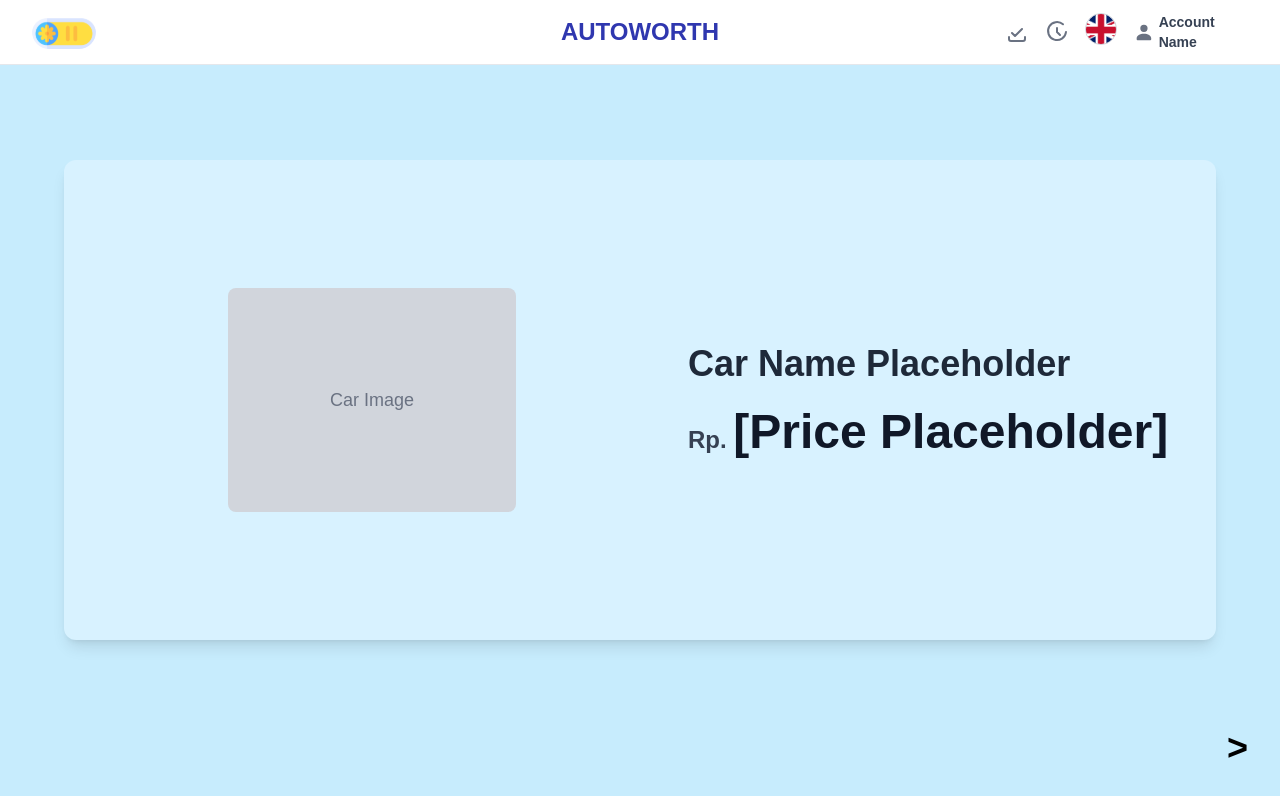
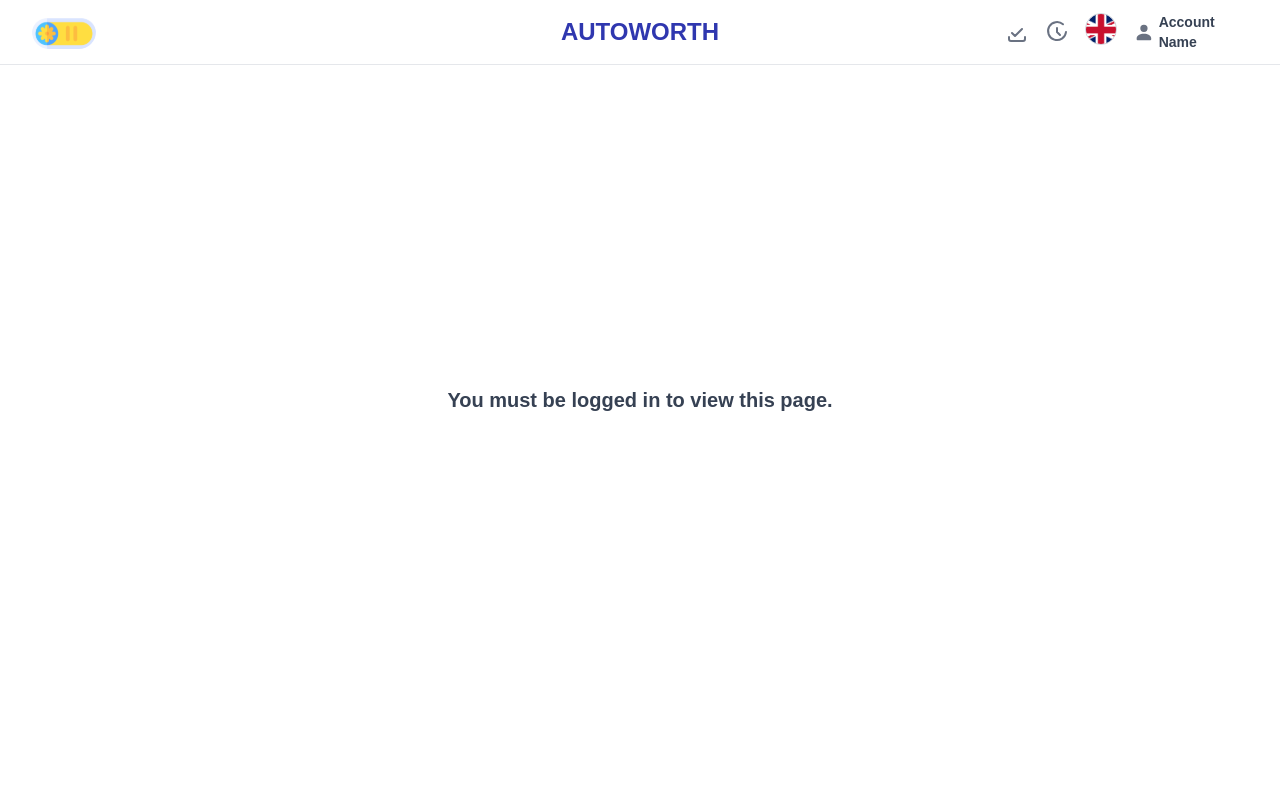
Before and after one commit to kiyuzo/autoworth, a Next.js app: page /result in a window 1280 px wide. Shown: the top 796 px of the page. Built offline with nearby package versions, Linux system fonts and the light colour scheme; no server answers.

Commit message:
Update page.tsx

```diff
--- a/app/result/page.tsx
+++ b/app/result/page.tsx
@@ -1,6 +1,20 @@
+import { getServerSession } from "next-auth";
+import { authOptions } from "@/app/api/auth/[...nextauth]/route";
 import Link from "next/link";
 
-const ResultPage = () => {
+export default async function ResultPage() {
+  const session = await getServerSession(authOptions);
+
+  if (!session) {
+    return (
+      <div className="min-h-screen flex items-center justify-center">
+        <p className="text-xl font-semibold text-gray-700">
+          You must be logged in to view this page.
+        </p>
+      </div>
+    );
+  }
+
   return (
     <div
       className="min-h-screen flex items-center justify-center relative"
@@ -32,5 +46,3 @@ const ResultPage = () => {
     </div>
   );
 };
-
-export default ResultPage;
```
